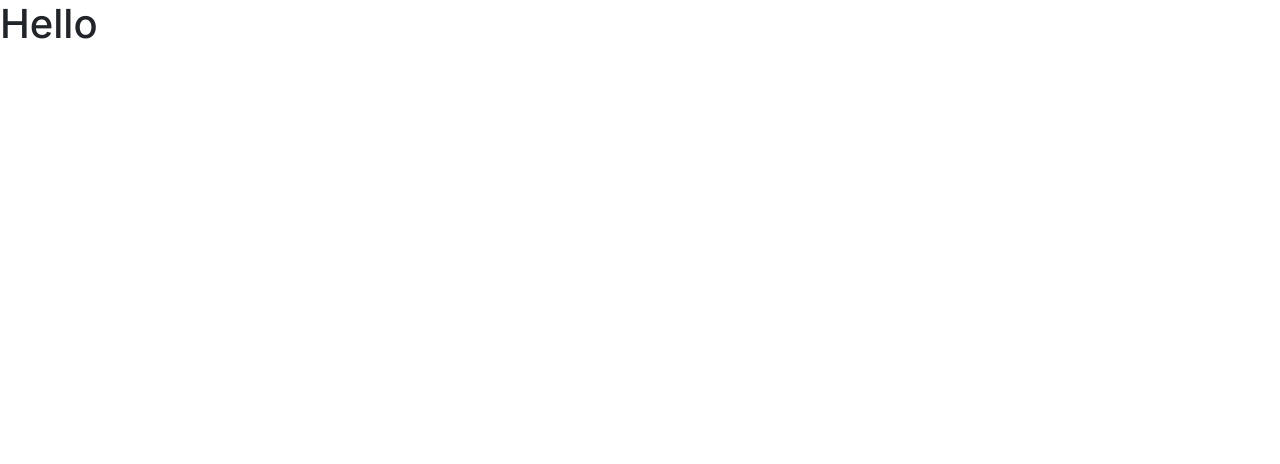
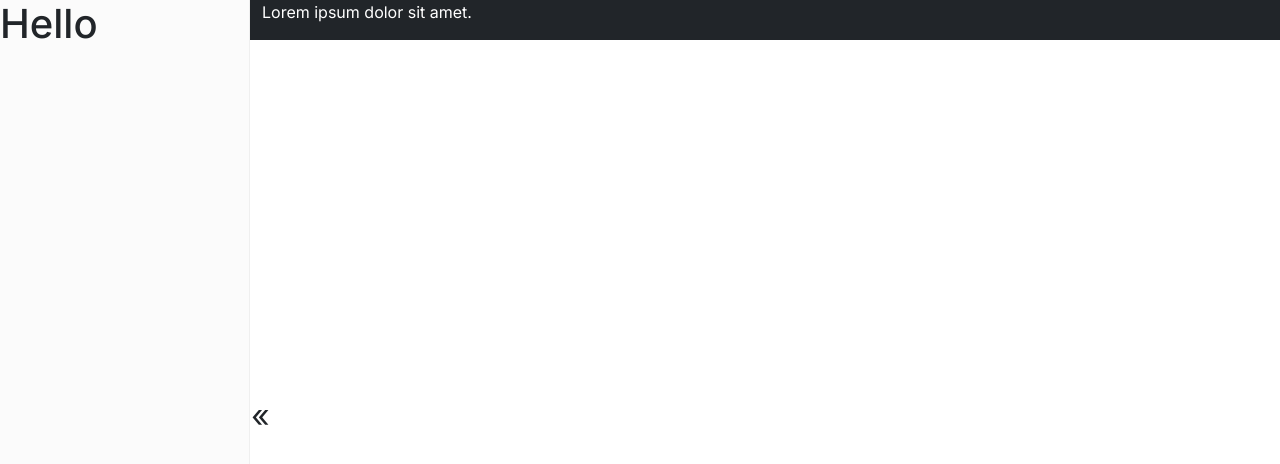
Before and after one commit to inamprograms/EcoFactory, a React (Vite) app in the folder client/: page / in a window 1280 px wide. Shown: the top 464 px of the page. Built offline with nearby package versions, Linux system fonts and the light colour scheme.

Commit message:
side-bar setup

```diff
--- a/client/package.json
+++ b/client/package.json
@@ -16,6 +16,7 @@
     "react-dom": "^18.2.0",
     "react-icons": "^5.0.1",
     "react-loader-spinner": "^6.1.6",
+    "react-pro-sidebar": "^1.1.0",
     "react-router-dom": "^6.22.1"
   },
   "devDependencies": {
--- a/client/src/App.jsx
+++ b/client/src/App.jsx
@@ -1,6 +1,6 @@
+import "bootstrap/dist/js/bootstrap.bundle";
 import "./App.css";
 import CustomRoutes from "./Pages/Routes";
-import "bootstrap/dist/js/bootstrap.bundle";
 function App() {
   return (
     <>
--- a/client/src/Pages/Routes.jsx
+++ b/client/src/Pages/Routes.jsx
@@ -1,16 +1,19 @@
 import React from "react";
 import { BrowserRouter, Route, Routes } from "react-router-dom";
 import NoPage from "./NoPage";
-import LandingPage from "./landingPage/LandingPage";
-
+import ESGGuidelineChecker from "./esgGuidelineChecker/ESGGuidelineChecker";
+import ProductOptimization from "./productOptimization/ProductOptimization";
 function CustomRoutes() {
   return (
-    <BrowserRouter>
-      <Routes>
-        <Route path="/" element={<LandingPage />} />
-        <Route path="*" element={<NoPage />} />
-      </Routes>
-    </BrowserRouter>
+    <>
+      <BrowserRouter>
+        <Routes>
+          <Route path="/" element={<ProductOptimization />} />
+          <Route path="/ESG_Guideline_Checker" element={<ESGGuidelineChecker />} />
+          <Route path="*" element={<NoPage />} />
+        </Routes>
+      </BrowserRouter>
+    </>
   );
 }
 
--- /dev/null
+++ b/client/src/Pages/esgGuidelineChecker/ESGGuidelineChecker.jsx
@@ -0,0 +1,11 @@
+import React from 'react'
+
+function ESGGuidelineChecker() {
+    return (
+        <div>
+            <h1>ESGGuidelineChecker</h1>
+        </div>
+    )
+}
+
+export default ESGGuidelineChecker
--- a/client/src/Pages/landingPage/LandingPage.jsx
+++ /dev/null
@@ -1,11 +0,0 @@
-import React from 'react'
-
-function LandingPage() {
-    return (
-        <div>
-            <h1>Hello</h1>
-        </div>
-    )
-}
-
-export default LandingPage
--- /dev/null
+++ b/client/src/Pages/productOptimization/ProductOptimization.css
@@ -0,0 +1,11 @@
+.icon-container {
+    cursor: pointer;
+}
+
+.rotate-left {
+    transform: rotate(360deg);
+}
+
+.rotate-right {
+    transform: rotate(0deg);
+}
--- /dev/null
+++ b/client/src/Pages/productOptimization/ProductOptimization.jsx
@@ -0,0 +1,36 @@
+import React, { useState } from 'react';
+import { Sidebar } from 'react-pro-sidebar';
+import './ProductOptimization.css'; // Import CSS file for additional styles
+export default function ProductOptimization() {
+    const [collapsed, setCollapsed] = useState(false);
+    return (
+        <div style={{ display: 'flex', height: '100vh', minHeight: '400px' }}>
+            <Sidebar collapsed={collapsed} style={{ display: collapsed ? "none" : "block" }}>
+                <h1>Hello</h1>
+            </Sidebar>
+            <main style={{ width: "100vw" }}>
+                <div onClick={() => setCollapsed(!collapsed)} style={{ cursor: "pointer" }}>
+                    {/* <span class="big-icon" style={iconStyles}>{collapsed ? <>&#187;</>: <>&#171;</>}</span> */}
+                    <span className={`big-icon ${collapsed ? 'rotate-left' : 'rotate-right'}`} style={iconStyles}>{collapsed ? <>&#187;</>: <>&#171;</>}</span>
+                </div>
+                <div className="container bg-dark">
+                    <div className="row">
+                        <div className="col">
+                            <p className='text-white'>Lorem ipsum dolor sit amet.</p>
+                        </div>
+                    </div>
+                </div>
+            </main>
+        </div>
+    )
+}
+
+const iconStyles = {
+    fontSize: '2em',
+    lineHeight: '1em',
+    position: 'absolute',
+    top: '50%',
+    marginLeft: '1px',
+    zIndex: 3,
+    transition: 'transform 0.3s ease' /* Add transition for smoother animation */
+};
```
Also changed, not shown: client/src/Components/sideBar/SBar.jsx (added, +32 -0 lines), 1 other file (tests, documents, lock files or other folders).
